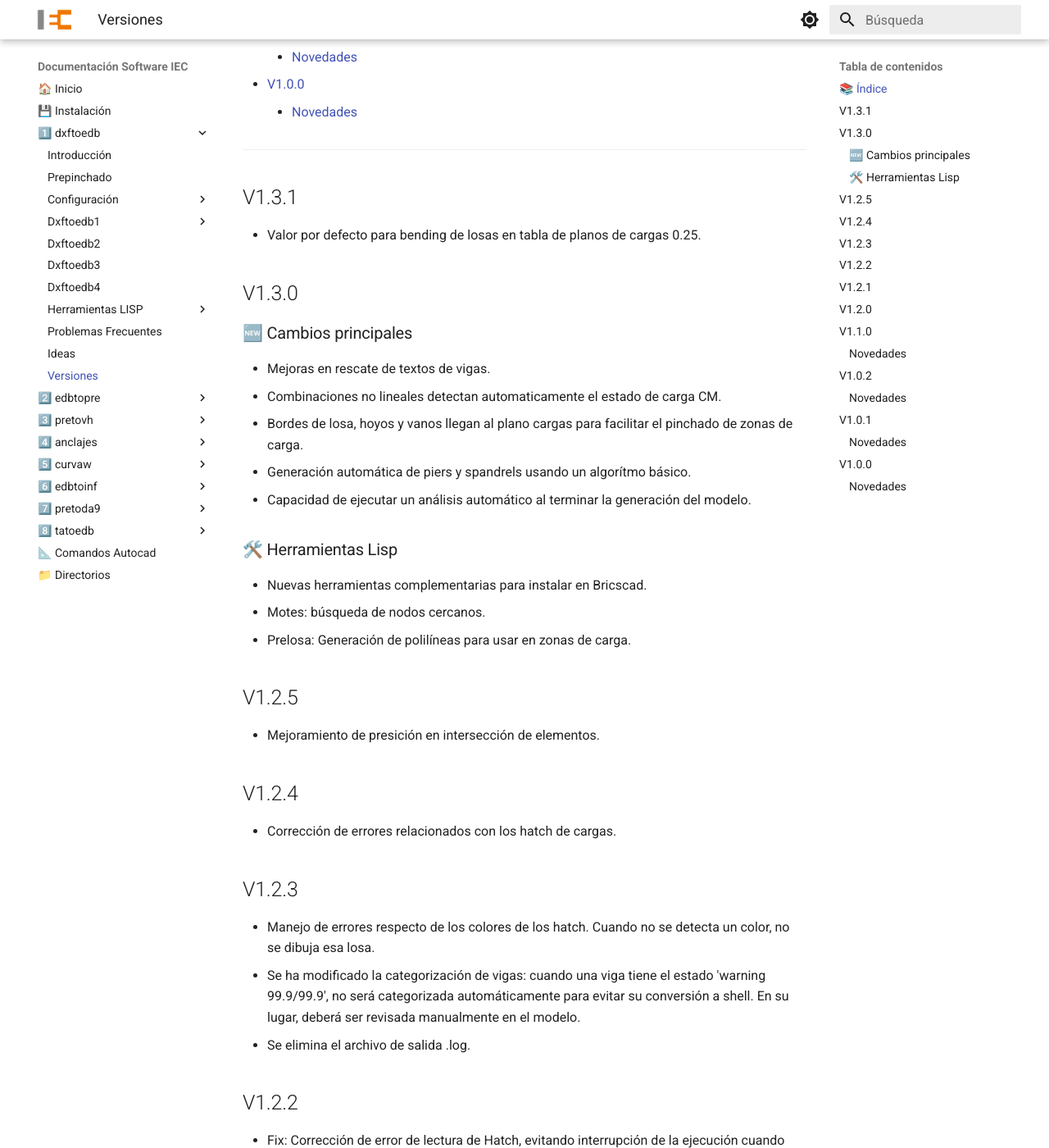
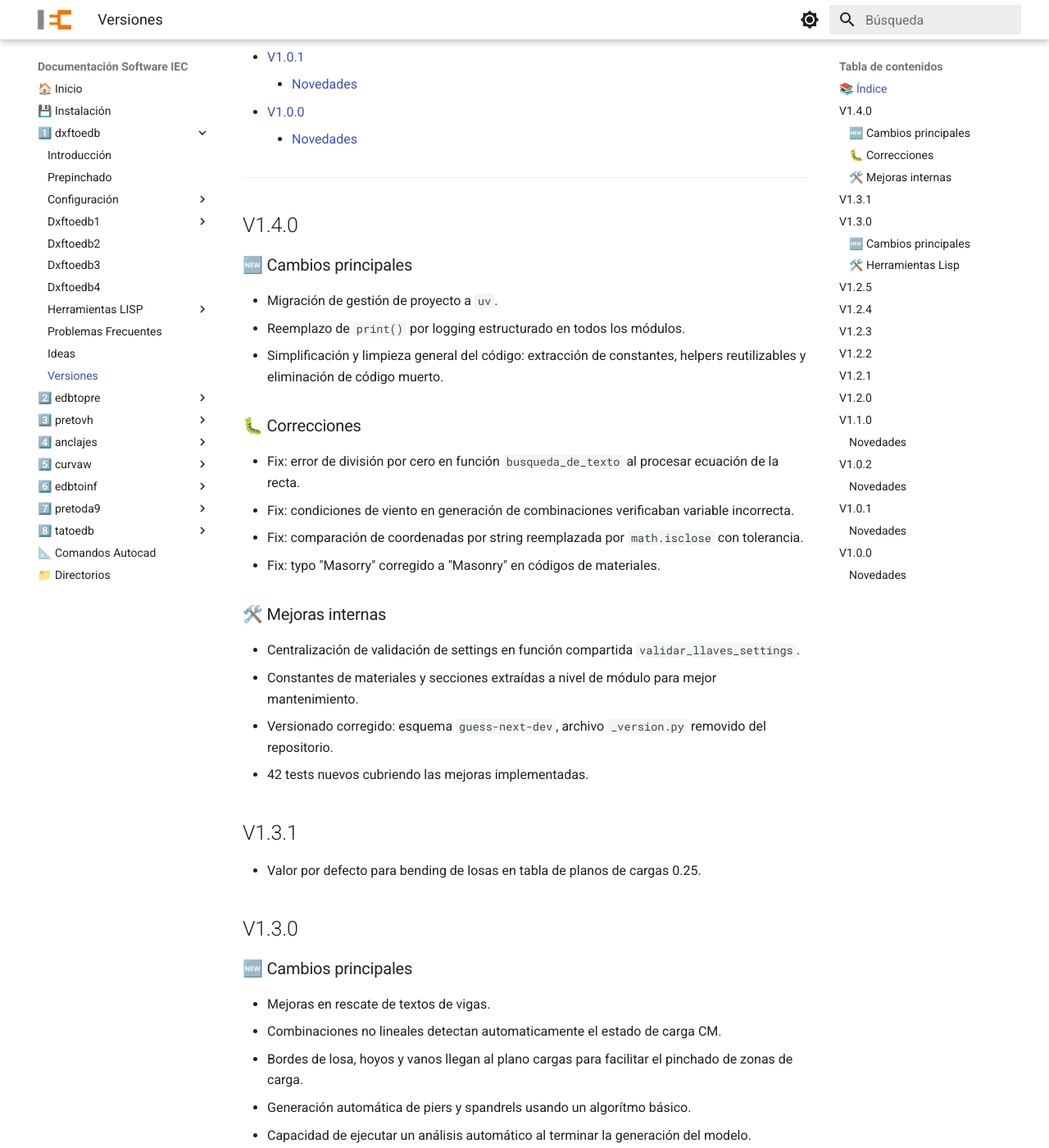
Before and after one commit to iec-ingenieria/documentacion, an MkDocs documentation site: the page built from docs/dxftoedb/versiones.md, in a window 1280 px wide and 1400 px high, scrolled down 785 px. Shown: the whole window at 82% size. Built offline with MkDocs 1.6.1 and Material for MkDocs 9.7.7, drawn with Linux system fonts in a browser that asks for light colours.

Commit message:
docs: agregar notas de versión dxftoedb V1.4.0

```diff
--- a/docs/dxftoedb/versiones.md
+++ b/docs/dxftoedb/versiones.md
@@ -4,6 +4,7 @@
 
 - [Versiones Dxftoedb](#versiones-dxftoedb)
   - [📚 Índice](#-índice)
+  - [V1.4.0](#v140)
   - [V1.3.1](#v131)
   - [V1.3.0](#v130)
     - [🆕 Cambios principales](#-cambios-principales)
@@ -24,6 +25,28 @@
     - [Novedades](#novedades-3)
 
 ---
+
+## V1.4.0
+
+### 🆕 Cambios principales
+
+  - Migración de gestión de proyecto a `uv`.
+  - Reemplazo de `print()` por logging estructurado en todos los módulos.
+  - Simplificación y limpieza general del código: extracción de constantes, helpers reutilizables y eliminación de código muerto.
+
+### 🐛 Correcciones
+
+  - Fix: error de división por cero en función `busqueda_de_texto` al procesar ecuación de la recta.
+  - Fix: condiciones de viento en generación de combinaciones verificaban variable incorrecta.
+  - Fix: comparación de coordenadas por string reemplazada por `math.isclose` con tolerancia.
+  - Fix: typo "Masorry" corregido a "Masonry" en códigos de materiales.
+
+### 🛠️ Mejoras internas
+
+  - Centralización de validación de settings en función compartida `validar_llaves_settings`.
+  - Constantes de materiales y secciones extraídas a nivel de módulo para mejor mantenimiento.
+  - Versionado corregido: esquema `guess-next-dev`, archivo `_version.py` removido del repositorio.
+  - 42 tests nuevos cubriendo las mejoras implementadas.
 
 ## V1.3.1
 
```
